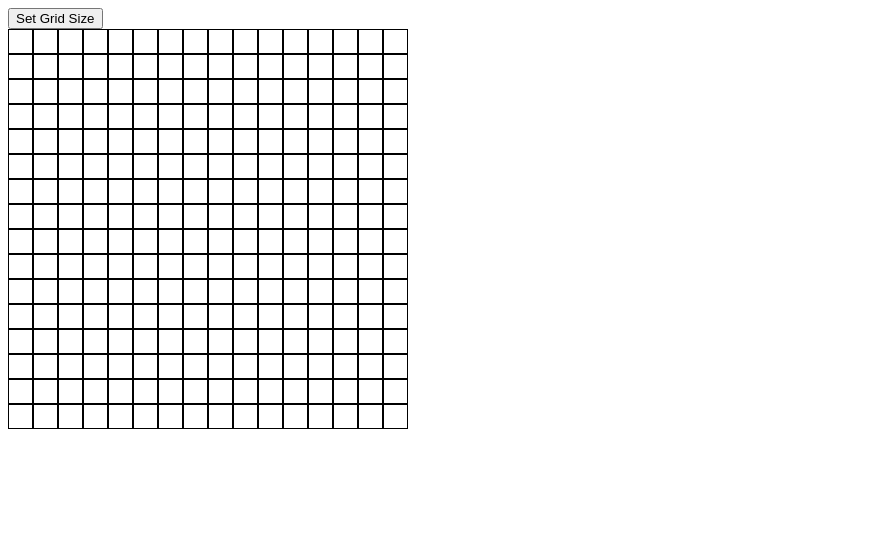
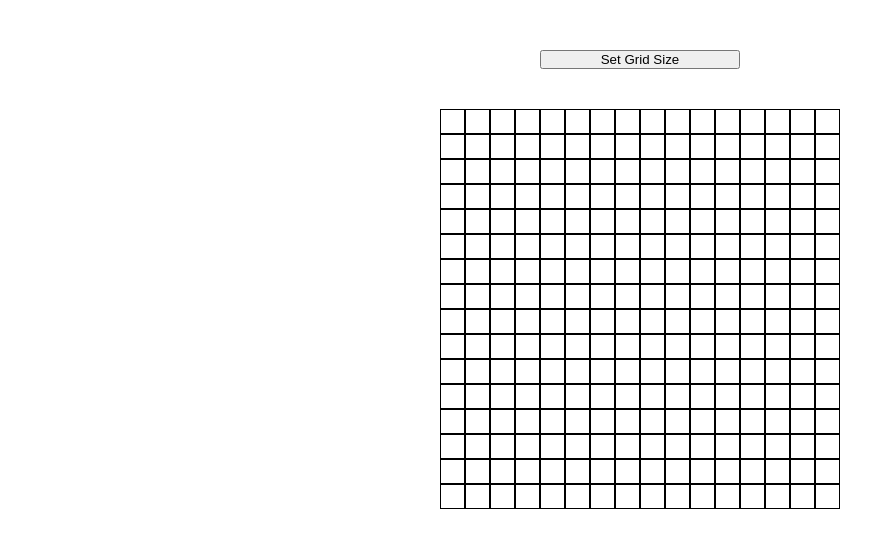
Before and after one commit to AlexaMapes/etch-a-sketch, a plain HTML site: page index.html in a window 1280 px wide. Shown: the whole page, without its empty margins (0-895 px from the left). Drawn offline with Linux system fonts and the light colour scheme.

Commit message:
Adjust page layout

```diff
--- a/style.css
+++ b/style.css
@@ -1,3 +1,17 @@
+* {
+    margin: 0;
+    padding: 0;
+}
+
+body {
+    display: flex;
+    flex-direction: column;
+    gap: 40px;
+    padding: 50px;
+    justify-content: center;
+    align-items: center;
+}
+
 .container {
     display: flex;
     flex-direction: column;
@@ -18,3 +32,7 @@
 .colored {
     background-color: black;
 }
+
+.sizeSet {
+    width: 200px;
+}
```
